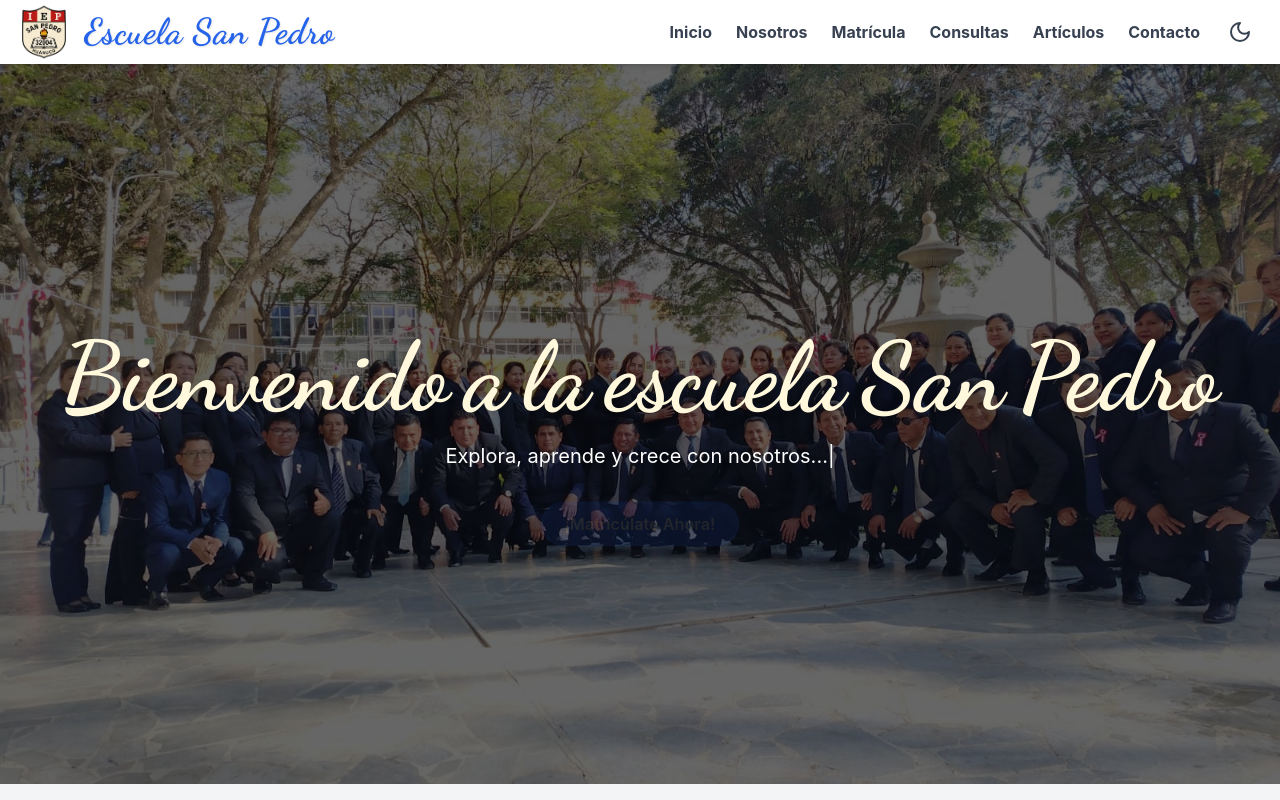
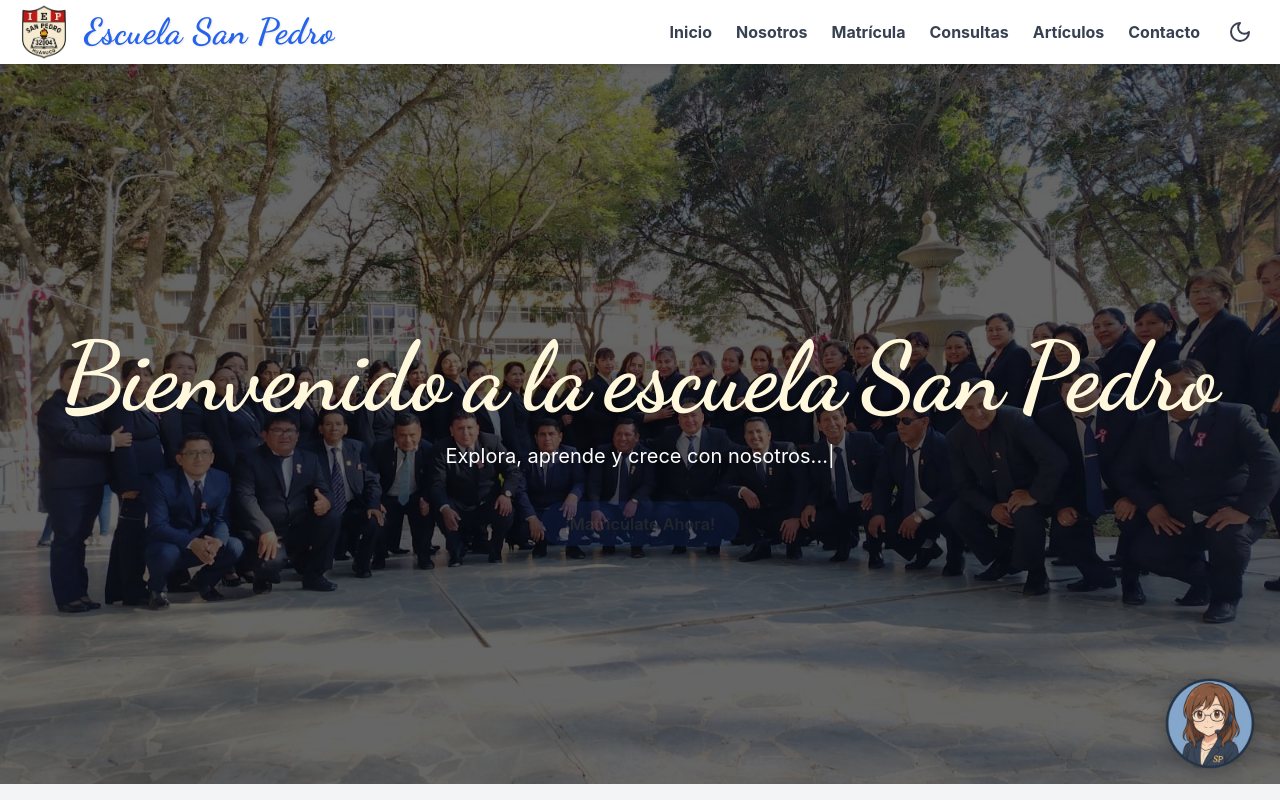
Before and after one commit to Yonsn76/san-pedro-Matriculas, a React (Vite) app: page / in a window 1280 px wide. Shown: the top 800 px of the page. Built offline with nearby package versions, Linux system fonts and the light colour scheme.

Commit message:
Chabot implemntado

```diff
--- a/package.json
+++ b/package.json
@@ -10,6 +10,7 @@
     "preview": "vite preview"
   },
   "dependencies": {
+    "@google/generative-ai": "^0.24.1",
     "@hookform/resolvers": "^3.3.2",
     "canvas-confetti": "^1.9.3",
     "framer-motion": "^10.16.4",
--- a/src/App.jsx
+++ b/src/App.jsx
@@ -7,6 +7,7 @@ import MatriculaSection from './sections/MatriculaSection'
 import Testimonios from './sections/Testimonios'
 import Blog from './sections/Blog'
 import Footer from './components/Footer'
+import Chatbot2 from './components/Chatbot2'
 import Form from './pages/matricula/index.jsx'
 import ConsejosPadres from './pages/Consejos_PAdres'
 import NibelacionRecuperacion from './pages/Nibelacion-recuperacion'
@@ -19,6 +20,7 @@ const App = () => {
   }, [location.pathname]);
 
   return (
+    <>
       <Routes>
         <Route path="/matricula" element={<Form />} />
         <Route path="/consejos-padres" element={
@@ -54,6 +56,8 @@ const App = () => {
           </>
         } />
       </Routes>
+      <Chatbot2 />
+    </>
   )
 }
 
```
Also changed, not shown: public/logo-chat.png (added), 1 other file (tests, documents, lock files or other folders). Lines whose indentation alone changed are shown as unchanged.
